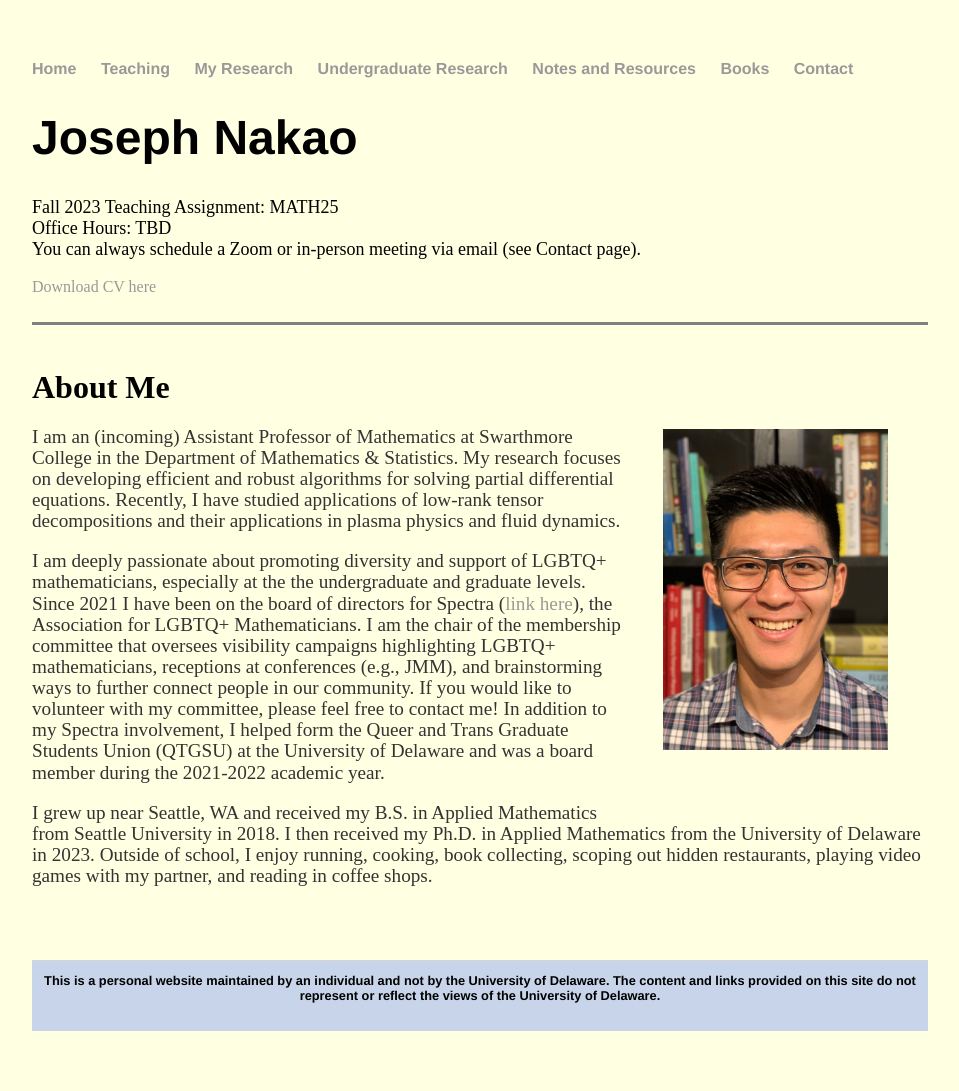
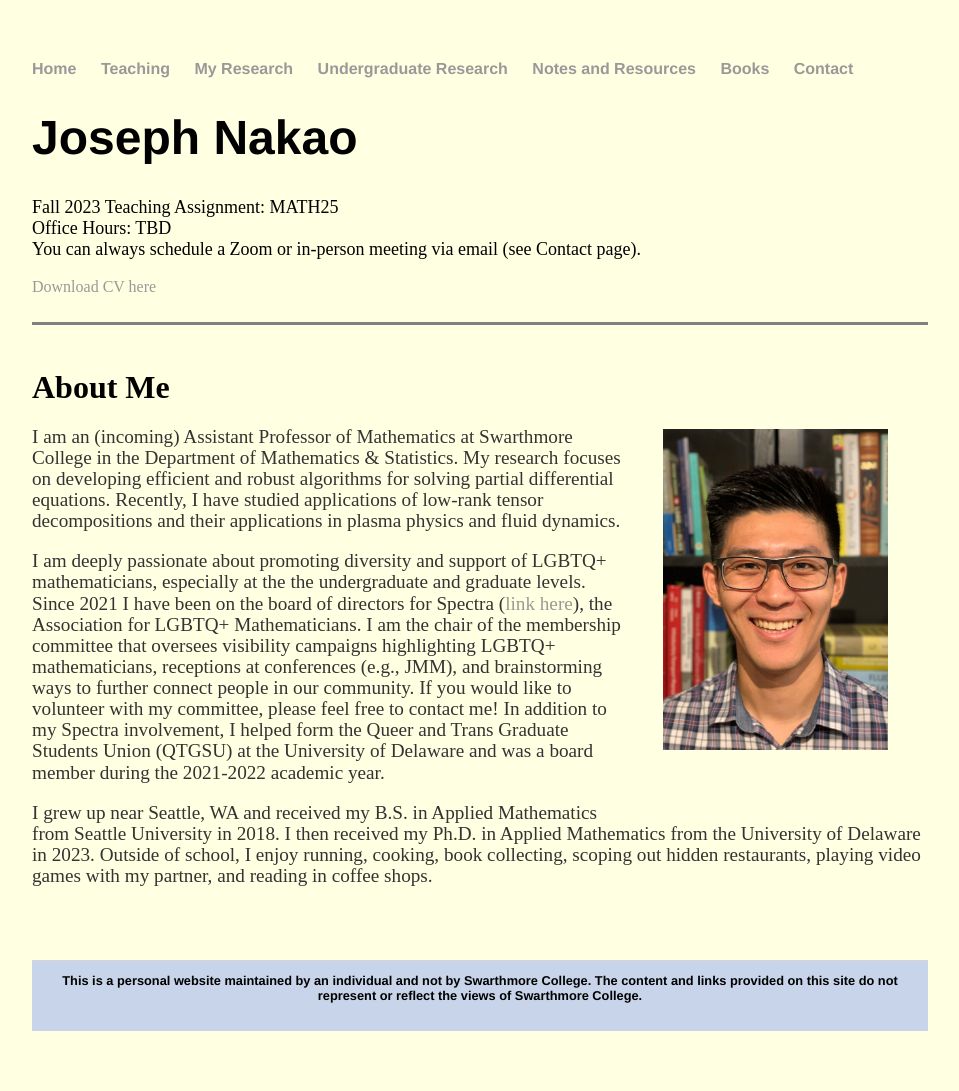
Before and after one commit to jhknakao/jhknakao.github.io, a Jekyll site: the page built from index.html, in a window 1280 px wide. Shown: the whole page, without its empty margins (160-1119 px from the left). Built offline with Jekyll 4.4.1, drawn with Linux system fonts in a browser that asks for light colours.

Commit message:
Update default.html

```diff
--- a/_layouts/default.html
+++ b/_layouts/default.html
@@ -25,7 +25,7 @@
 			<footer>
 			<center>
 	    		<ul>
-				This is a personal website maintained by an individual and not by the University of Delaware. The content and links provided on this site do not represent or reflect the views of the University of Delaware.
+				This is a personal website maintained by an individual and not by Swarthmore College. The content and links provided on this site do not represent or reflect the views of Swarthmore College.
 				<!-- <li><a href="mailto:nakaoj@udel.edu">email</a></li> -->
 	        		<!-- <li><a href="https://github.com/jhknakao">github.com/jhknakao</a></li> -->
 				</ul>
```
